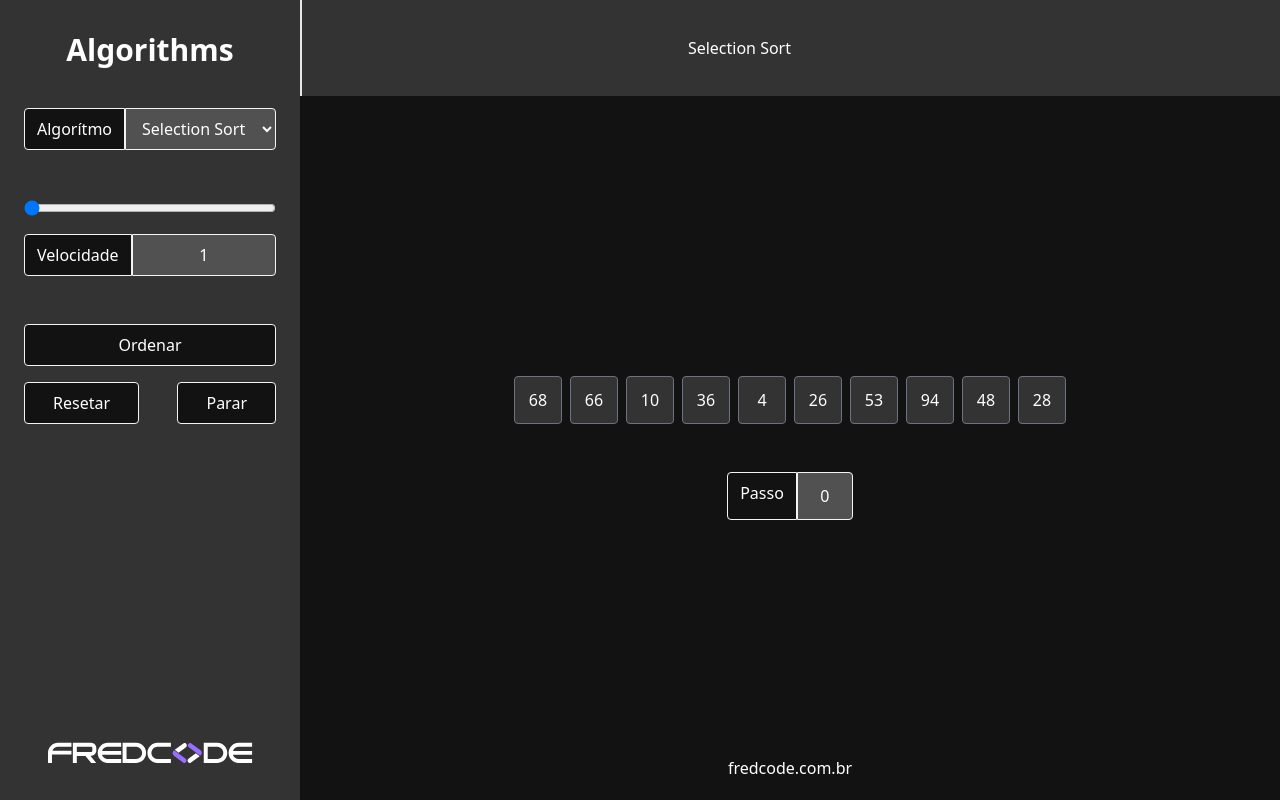
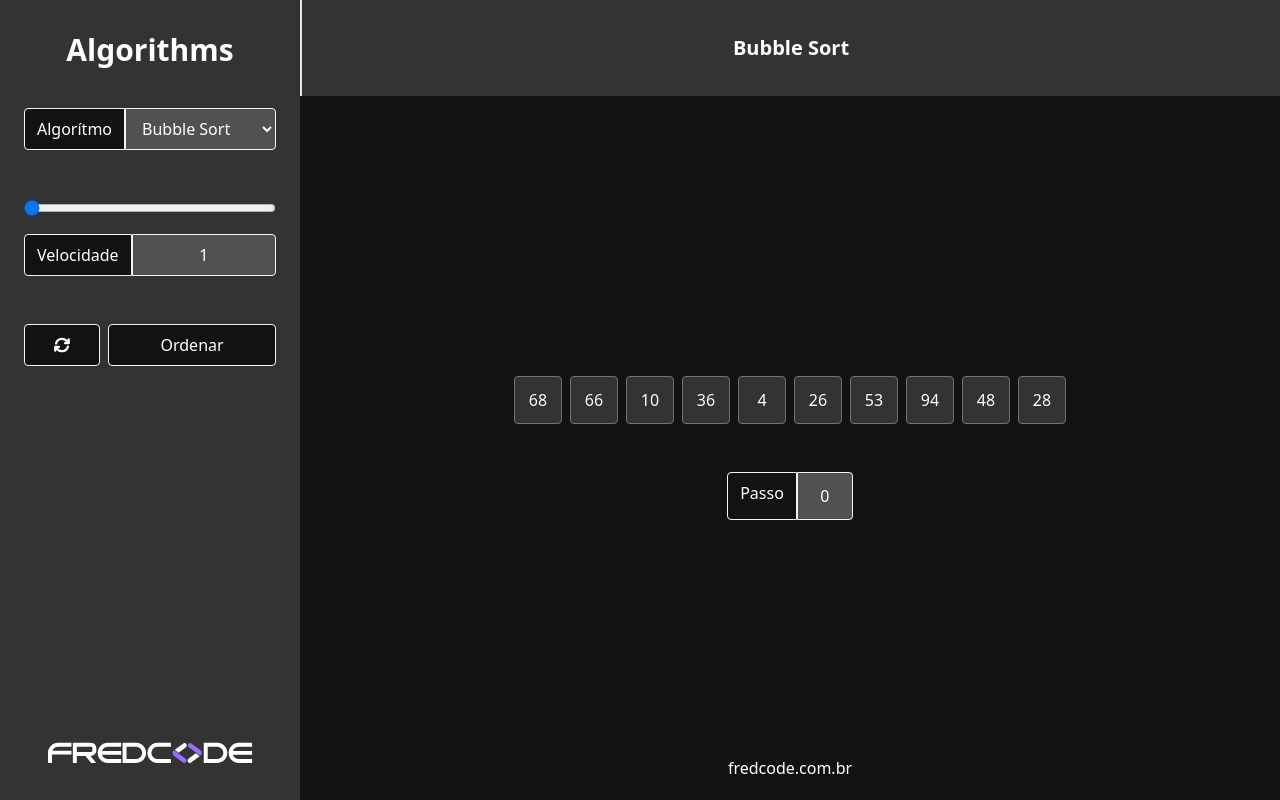
Before and after one commit to fredcode-br/sorting-algorithms, a React (Create React App) app: page / in a window 1280 px wide. Built offline with nearby package versions, Linux system fonts and the light colour scheme; the HTML template or start-up script is replaced by a standard one.

Commit message:
configuring bubble sort and form

```diff
--- a/src/algorithms/BubbleSort.tsx
+++ b/src/algorithms/BubbleSort.tsx
@@ -13,7 +13,7 @@ const BubbleSort = () => {
     } = useAlgorithmContext();
     let sortedNumbers = [...numbers];
 
-    const solve = () => {
+    function solve() {
         for(let i = sortedNumbers.length, timer=0; i > 0; timer += i-1, i--){
             setTimeout(() => {
                 for(let j = 1; j < i; j++){
@@ -24,10 +24,12 @@ const BubbleSort = () => {
                         if (numberJ1) numberJ1.style.border="solid 3px red"
 
                         setTimeout(() => {
-                            if (numberJ) numberJ.style.border='none'
-                            if (numberJ1) numberJ1.style.border='none'
-                            if (j === i-1) if (numberJ1) numberJ1.style.border="solid 3px green"
-                        }, speed-100)
+                            if (numberJ) numberJ.style.border='solid 1px #6b7280'
+                            if (numberJ1) numberJ1.style.border='solid 1px #6b7280'
+                            if (j === i-1) {
+                                if (numberJ1) numberJ1.style.border="solid 3px green"
+                            }
+                        }, speed*0.63)
 
                         if (sortedNumbers[j] < sortedNumbers[j - 1]) {
                             let temp = sortedNumbers[j];
@@ -54,15 +56,21 @@ const BubbleSort = () => {
 
                     }, (j-1)*speed)
                 }
-            },timer*speed)
+                if (i === 1) {
+                        for(i = 0; i < sortedNumbers.length; i++) {
+                            let number = document.getElementById(`${sortedNumbers[i]}`)
+                            if (number) number.style.border="solid 3px green"
+                            setSorting(false    )
+                        }
+                }
+            },timer*speed*1.1)
         }
-       setSorting(false)
     }
 
     useEffect(() => {
         if(actualAlgorithm.value === 'bubble'){
             if(sorting === true)
-               solve();
+                solve();
          }
     }, [sorting, actualAlgorithm.value]);
 
--- a/src/algorithms/SelectionSort.tsx
+++ b/src/algorithms/SelectionSort.tsx
@@ -60,9 +60,14 @@ const SelectionSort = () => {
     }
 
     useEffect(() => {
+        let smallerDiv = document.getElementById('smaller-div')
         if(actualAlgorithm.value === 'selection'){
+            if(smallerDiv) smallerDiv?.classList.replace('hidden', 'flex');
             if(sorting === true)
                solve();
+         }
+         else {
+            if(smallerDiv) smallerDiv?.classList.replace('flex', 'hidden');
          }
     }, [sorting, actualAlgorithm.value]);
 
--- a/src/common/context/Algorithm.tsx
+++ b/src/common/context/Algorithm.tsx
@@ -41,8 +41,8 @@ AlgorithmContext.displayName = "Algorítmo";
 
 export const AlgorithmProvider = ({ children }: Props) => {
     const algorithms: IAlgorithmContext[] = [
+        {name: 'Bubble Sort', value: 'bubble'},
         {name: 'Selection Sort', value: 'selection'},
-        {name: 'Bubble Sort', value: 'bubble'},
         {name: 'Insertion Sort', value: 'insertion'},
         {name: 'Quick Sort', value: 'quick'}
     ];
@@ -93,11 +93,6 @@ export const useAlgorithmContext = () => {
 
     function sort() {
         setSorting(true)
-
-        // const copiedNumbers = [...numbers];
-        // const sortedNumbers = bubble(copiedNumbers)
-        // setSorting(false)
-        // setNumbers(sortedNumbers)
     }
 
     function reset() {
--- a/src/components/Button/index.tsx
+++ b/src/components/Button/index.tsx
@@ -11,7 +11,7 @@ const Button = ({children, type, customClass, status, handleClick}  : Ibutton )
             disabled={status}
             onClick={clicked}
             type={type}
-            className={"bg-dark-100 text-white border border-gray-100 rounded hover:bg-dark-300 px-7 py-2 "+customClass}
+            className={"bg-dark-100 text-white border border-gray-100 rounded hover:bg-dark-300 disabled:bg-dark-200 disabled:opacity-25 px-7 py-2 "+customClass}
         >
             {children}
         </button>
--- a/src/components/Content/index.tsx
+++ b/src/components/Content/index.tsx
@@ -5,8 +5,7 @@ import InsertionSort from "../../algorithms/InsertionSort";
 import SelectionSort from "../../algorithms/SelectionSort";
 
 const Content = () => {
-    const { numbers, steps } = useAlgorithmContext();
-
+    const { numbers, steps, actualAlgorithm } = useAlgorithmContext();
 
     return (
         <div className="flex flex-col justify-center items-center relative gap-2 bg-dark-100 text-white" style={{ gridArea: 'CT', height: '88vh'}}>
@@ -23,12 +22,13 @@ const Content = () => {
                         className="grid place-items-center bg-dark-200 text-white w-12 h-12 border border-gray-500 rounded mx-1"
                         id={number.toString()}
                         key={number}
-                        style={{ transition: "400ms ease" }}
+                        style={{ transition: "200ms ease-in" }}
                     >
                         {number}
                     </li>
                 ))}
             </ul>
+            <div className="flex gap-5">
                 <div className="flex pt-10">
                     <label
                         className="bg-dark-100  text-white border border-gray-100 rounded-l px-3 py-2"
@@ -39,6 +39,18 @@ const Content = () => {
                         { steps }
                     </p>
                 </div>
+
+                <div id="smaller-div" className="hidden pt-10 ">
+                    <label
+                        className="bg-dark-100  text-white border border-gray-100 rounded-l px-3 py-2"
+                        htmlFor="speed">
+                        Menor número
+                    </label>
+                    <p  className="grid place-items-center bg-dark-300 text-white border border-gray-100 px-3 py-2 rounded-r w-14 h-12">
+                        { steps }
+                    </p>
+                </div>
+            </div>
             <Footer />
         </div>
     )
--- a/src/components/Form/index.tsx
+++ b/src/components/Form/index.tsx
@@ -1,6 +1,6 @@
 import Button from "../Button";
 import Select from "../Select";
-
+import IconReset from "./reset.svg"
 import { useAlgorithmContext } from "../../common/context/Algorithm";
 
 const Form = () => {
@@ -25,6 +25,7 @@ const Form = () => {
                 </div>
                 <div className="w-full">
                     <input
+                            disabled={sorting}
                             className="w-full"
                             type="range"
                             name="speed"
@@ -45,23 +46,26 @@ const Form = () => {
                         </p>
                     </div>
                 </div>
-                <div className="w-full">
-                    <Button type="submit" customClass="w-full" id="sort" handleClick={() => sort()}>
-                        Ordenar
-                    </Button>
-                    <div className="flex justify-between pt-4">
+                <div className="flex gap-2 w-full">
                     <Button
                         handleClick={() => {reset()}}
                         status={sorting}
                     >
-                            Resetar
+                        <img
+                            className=" text-ligth-100 w-8"
+                            src={IconReset}
+                            alt="Resetar"
+                        />
                     </Button>
                     <Button
-                            handleClick={() => {stop()}}
+                        type="submit"
+                        customClass="w-full"
+                        id="sort"
+                        handleClick={() => sort()}
+                        status={sorting}
                     >
-                            Parar
+                        Ordenar
                     </Button>
-                    </div>
                 </div>
             </form>
         </div>
--- a/src/components/MainHeader/index.tsx
+++ b/src/components/MainHeader/index.tsx
@@ -3,8 +3,8 @@ import { useAlgorithmContext } from "../../common/context/Algorithm";
 const MainHeader = () => {
     const { actualAlgorithm } = useAlgorithmContext();
     return (
-        <div className="px-7 relative h-1/5 flex justify-end items-center border-s-2 border-bg-white bg-dark-200 text-white" style={{ gridArea: 'MH', height: '12vh'}}>
-            <h1 className="absolute right-2/4">
+        <div className="h-1/5 flex justify-center items-center border-s-2 border-bg-white bg-dark-200 text-white" style={{ gridArea: 'MH', height: '12vh'}}>
+            <h1 className="text-xl font-bold">
                 { actualAlgorithm.name }
             </h1>
         </div>
```
Also changed, not shown: src/components/Form/reset.svg (added). Lines whose indentation alone changed are shown as unchanged.
